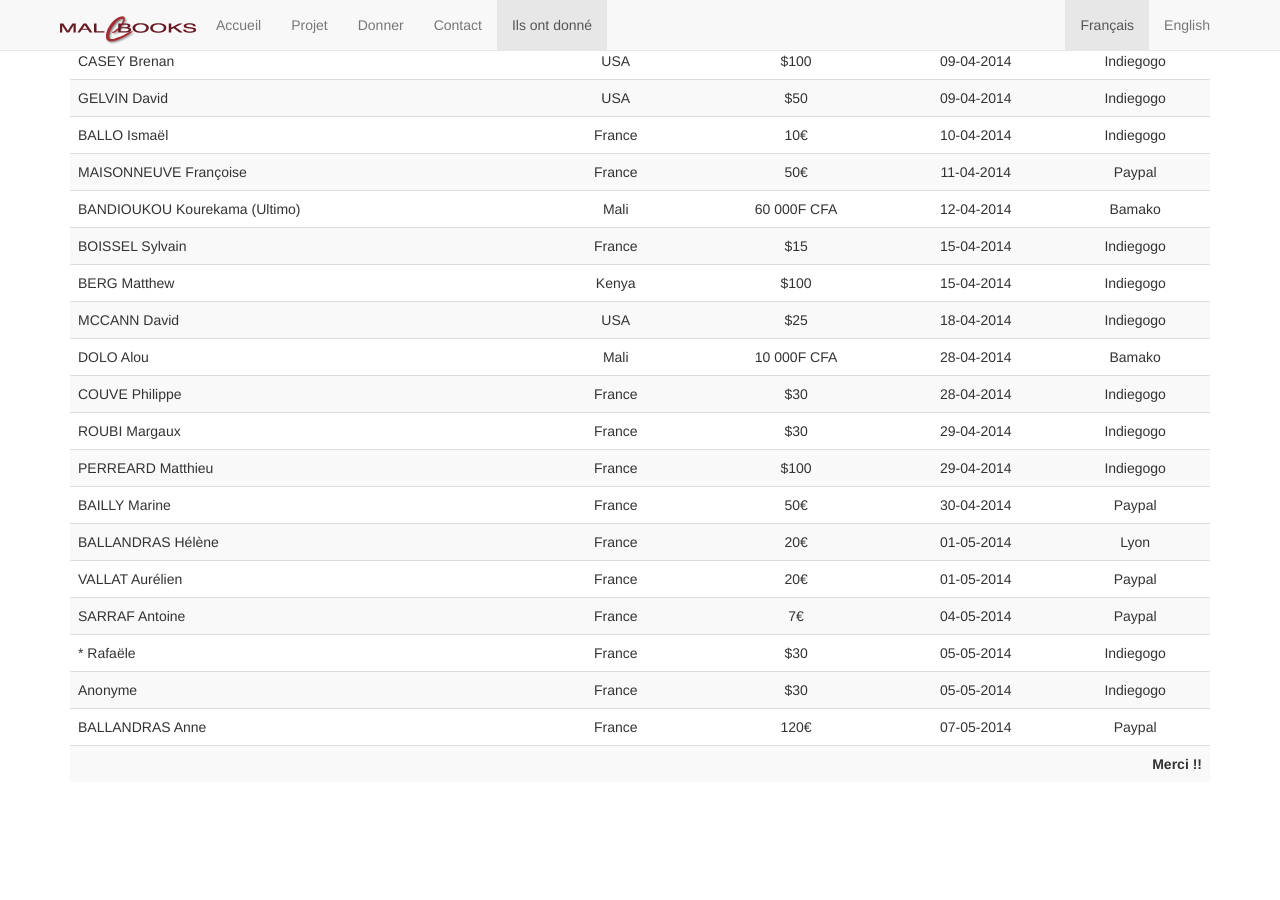
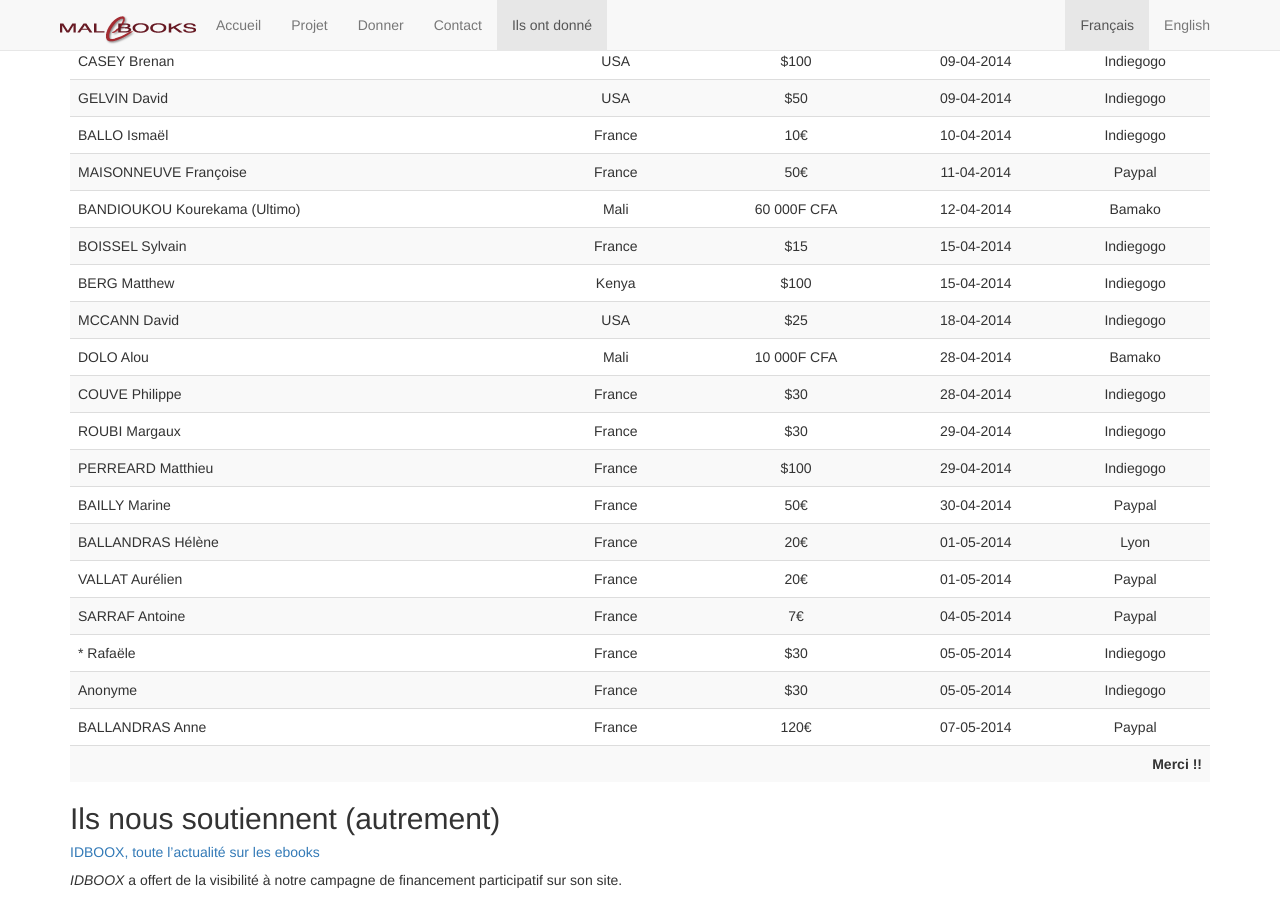
Before and after one commit to HumanESDES/malebooks, a Jekyll site: the page built from donneurs/index.md, in a window 1280 px wide and 900 px high, scrolled down 855 px. Built offline with Jekyll 4.4.1, drawn with Linux system fonts in a browser that asks for light colours; nearby versions of some CDN libraries; Markdown is read by kramdown in place of the engine named in the settings; before the commit the page ends 1657 px from its top, so only the background shows below that.

Commit message:
added IDBOOX

```diff
--- a/donneurs/index.md
+++ b/donneurs/index.md
@@ -6,3 +6,8 @@ slug: donors
 ---
 
 {% include donors.html %}
+
+## Ils nous soutiennent (autrement)
+
+##### [IDBOOX, toute l'actualité sur les ebooks](http://www.idboox.com)
+*IDBOOX* a offert de la visibilité à notre campagne de financement participatif sur son site.
```
